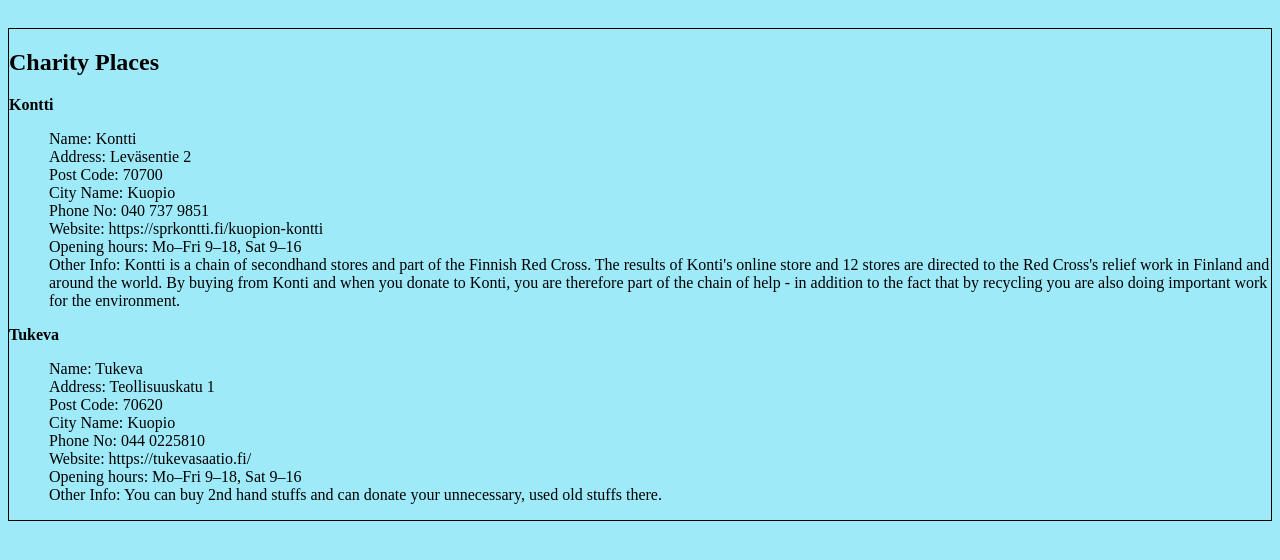
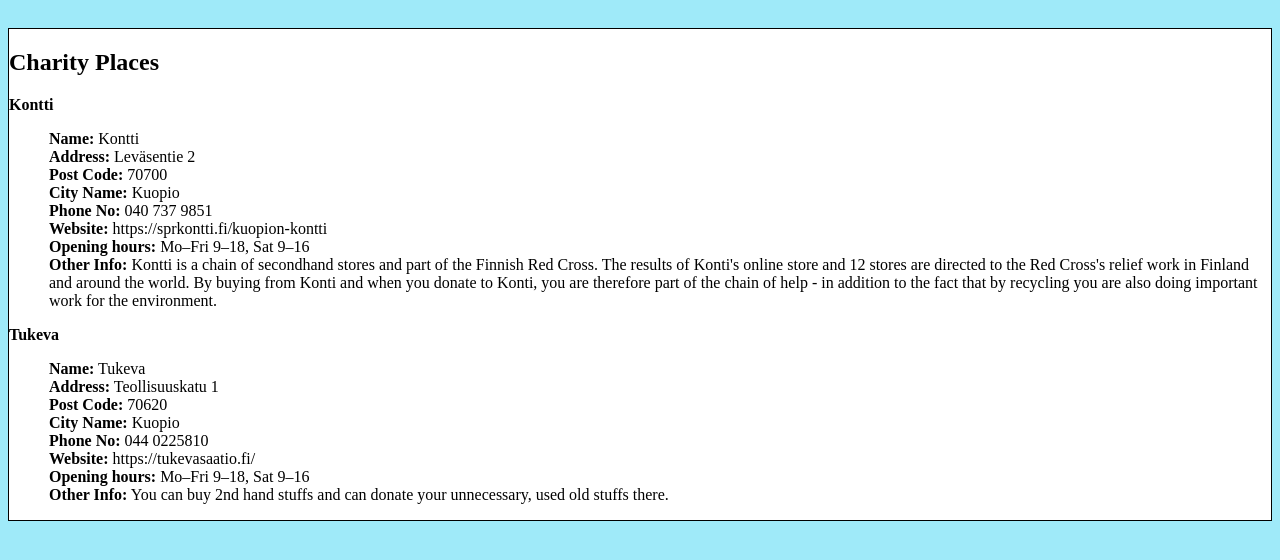
Before and after one commit to ataullah81/Charity-Finder-App, a Django app: page /charity in a window 1280 px wide. Shown: the part 50-610 px from the top of the page. Run offline with Django 4.2, Linux system fonts and the light colour scheme; data comes from the database, SQL or seed files in the repository.

Commit message:
some fine tuning

```diff
--- a/charityfinder/charityfinderapp/static/css/style.css
+++ b/charityfinder/charityfinderapp/static/css/style.css
@@ -86,9 +86,10 @@
   }
 
 }
-.youtube, .movies, .about, .home, .search{
+.about, .donate, .charityform, .home, .search{
     margin-top: 70px;
     border: 1px solid black;
+    background: rgb(255, 255, 255);
 }
 @media(max-width:1400px){
     .container{
--- a/charityfinder/charityfinderapp/templates/charityform.html
+++ b/charityfinder/charityfinderapp/templates/charityform.html
@@ -3,20 +3,20 @@
 {% block content %}
 <section>
         <div class="container">
-            <div class="about">
+            <div class="charityform">
     {% csrf_token %}
     <h1> Charity Places </h1>
     {% for charity in charity %}
     <strong>{{ charity.charity_name }}</strong>
     <ul>
-        <li>Name: {{ charity.charity_name }}</li>
-        <li>Address: {{ charity.street_name }}</li>
-        <li>Post Code: {{ charity.post_code }}</li>
-        <li>City Name: {{ charity.district_name }}</li>
-        <li>Phone No: {{ charity.contact_number }}</li>
-        <li>Website: {{ charity.website }}</li>
-        <li>Opening hours: {{ charity.open_hours }}</li>
-        <li>Other Info: {{ charity.extra_info }}</li>
+        <li><strong>Name:</strong> {{ charity.charity_name }}</li>
+        <li><strong>Address:</strong> {{ charity.street_name }}</li>
+        <li><strong>Post Code:</strong> {{ charity.post_code }}</li>
+        <li><strong>City Name:</strong> {{ charity.district_name }}</li>
+        <li><strong>Phone No:</strong> {{ charity.contact_number }}</li>
+        <li><strong>Website:</strong> {{ charity.website }}</li>
+        <li><strong>Opening hours:</strong> {{ charity.open_hours }}</li>
+        <li><strong>Other Info:</strong> {{ charity.extra_info }}</li>
     </ul>
     {% endfor %}
             </div>
--- a/charityfinder/charityfinderapp/templates/donate.html
+++ b/charityfinder/charityfinderapp/templates/donate.html
@@ -4,7 +4,7 @@
 
     <section>
         <div class="container">
-            <div class="home">
+            <div class="donate">
         Donate
                 </br>
                 </br>
```
